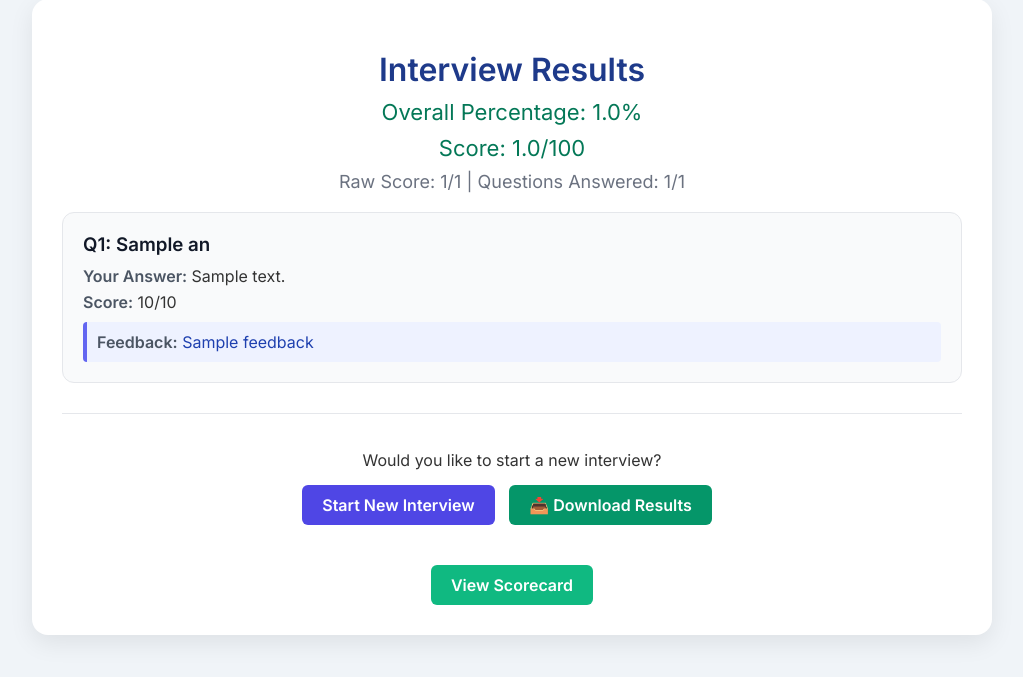
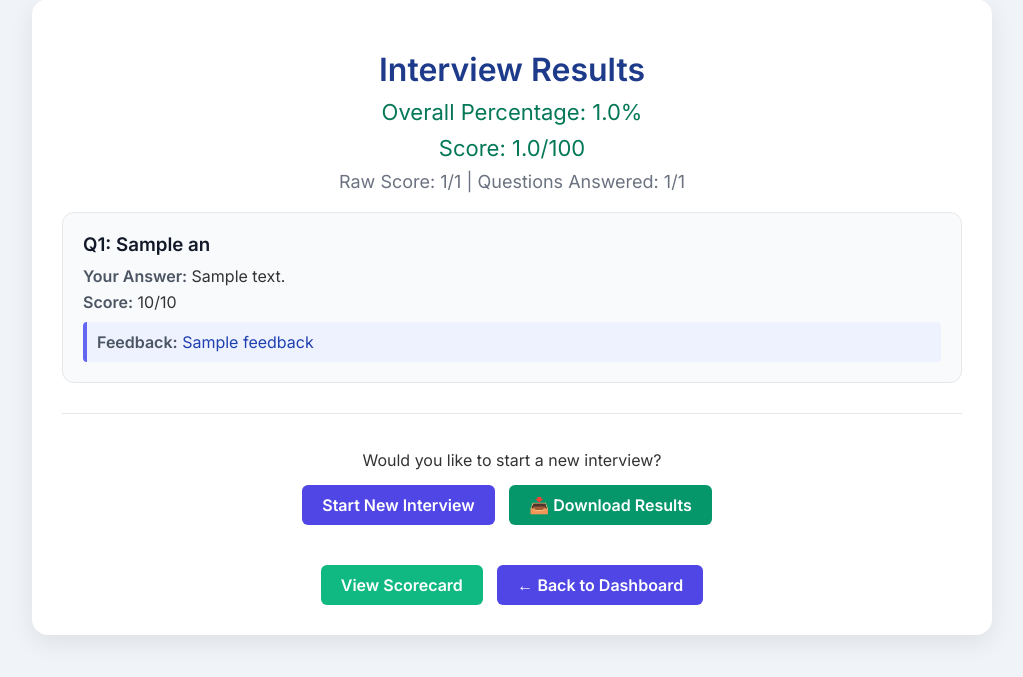
Before and after one commit to Rajesh8356/InterviewAce, a Flask app: template templates/voice_results.html in a window 1280 px wide. Shown: the part 39-716 px from the top of the page, without its empty margins (128-1151 px from the left). Run offline with Flask 3, Linux system fonts and the light colour scheme; the template is opened without the code that fills it: most values are stand-ins (such as "Sample title", 1, 10 or a date in 2020).

Commit message:
Update voice_results.html

```diff
--- a/templates/voice_results.html
+++ b/templates/voice_results.html
@@ -109,6 +109,10 @@
               text-decoration: none; border-radius: 6px; font-weight: 600;">
         View Scorecard
       </a>
+       <a href="{{ url_for('both', user_id=session.get('user_id', '')) }}" style="display: inline-block; background: #4f46e5; color: white; padding: 10px 20px;
+              text-decoration: none; border-radius: 6px; font-weight: 600; margin-left: 10px;">
+    ← Back to Dashboard
+</a>
     </div>
   </div>
 
```
